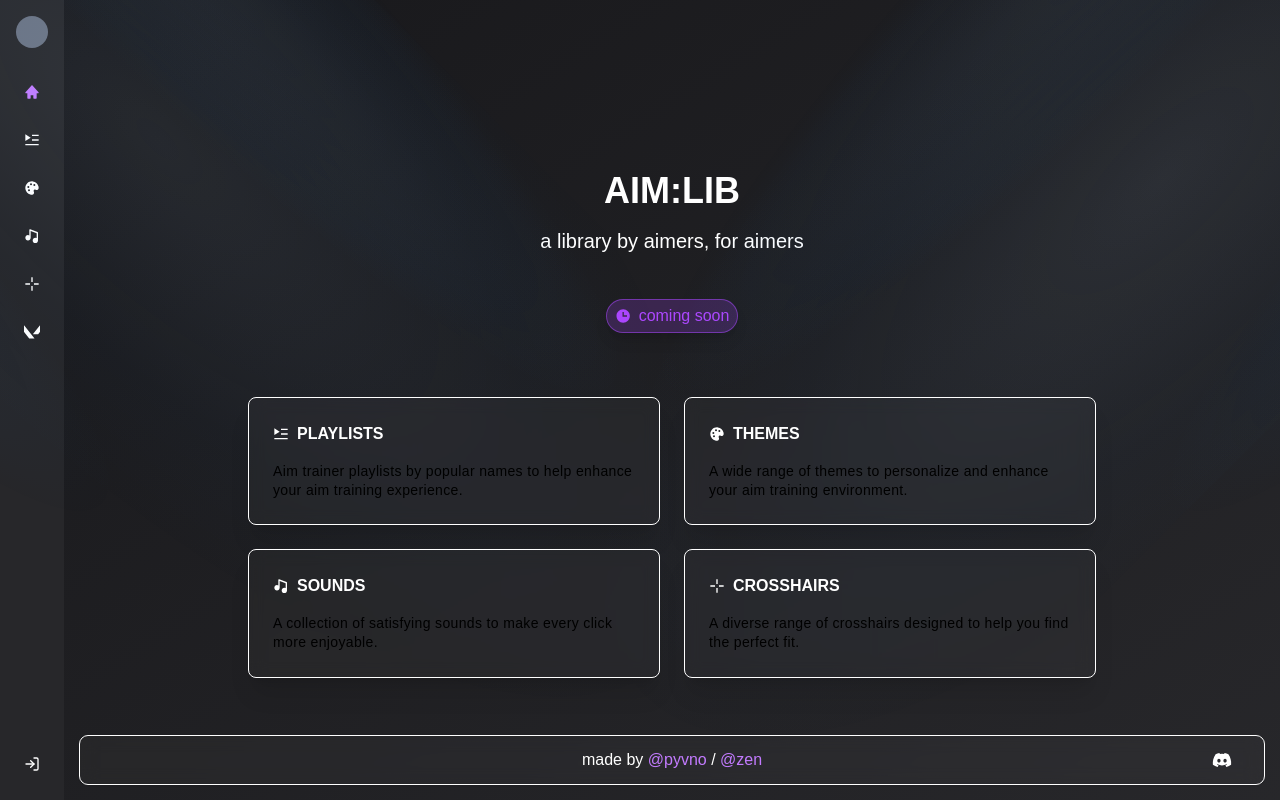
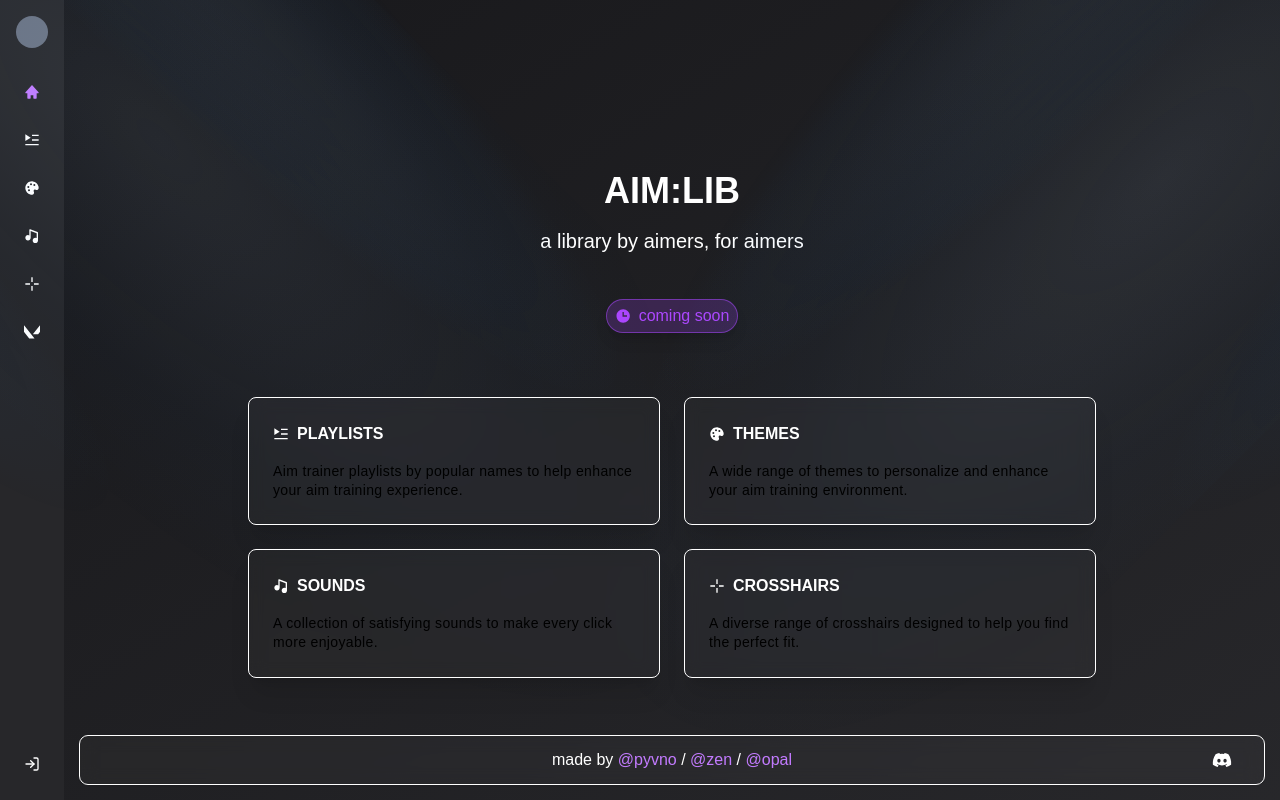
Before and after one commit to pyvnoaim/aimlib, a Next.js app: page / in a window 1280 px wide. Built offline with nearby package versions, Linux system fonts and the light colour scheme.

Commit message:
added opal

```diff
--- a/src/components/layouts/footer/footer.tsx
+++ b/src/components/layouts/footer/footer.tsx
@@ -24,6 +24,15 @@ const Footer: React.FC = () => {
             className="text-purple-400 transition duration-300"
           >
             @zen
+          </a>{' '}
+          /{' '}
+          <a
+            href="https://x.com/opalesnt"
+            target="_blank"
+            rel="noopener noreferrer"
+            className="text-purple-400 transition duration-300"
+          >
+            @opal
           </a>
         </p>
 
```
